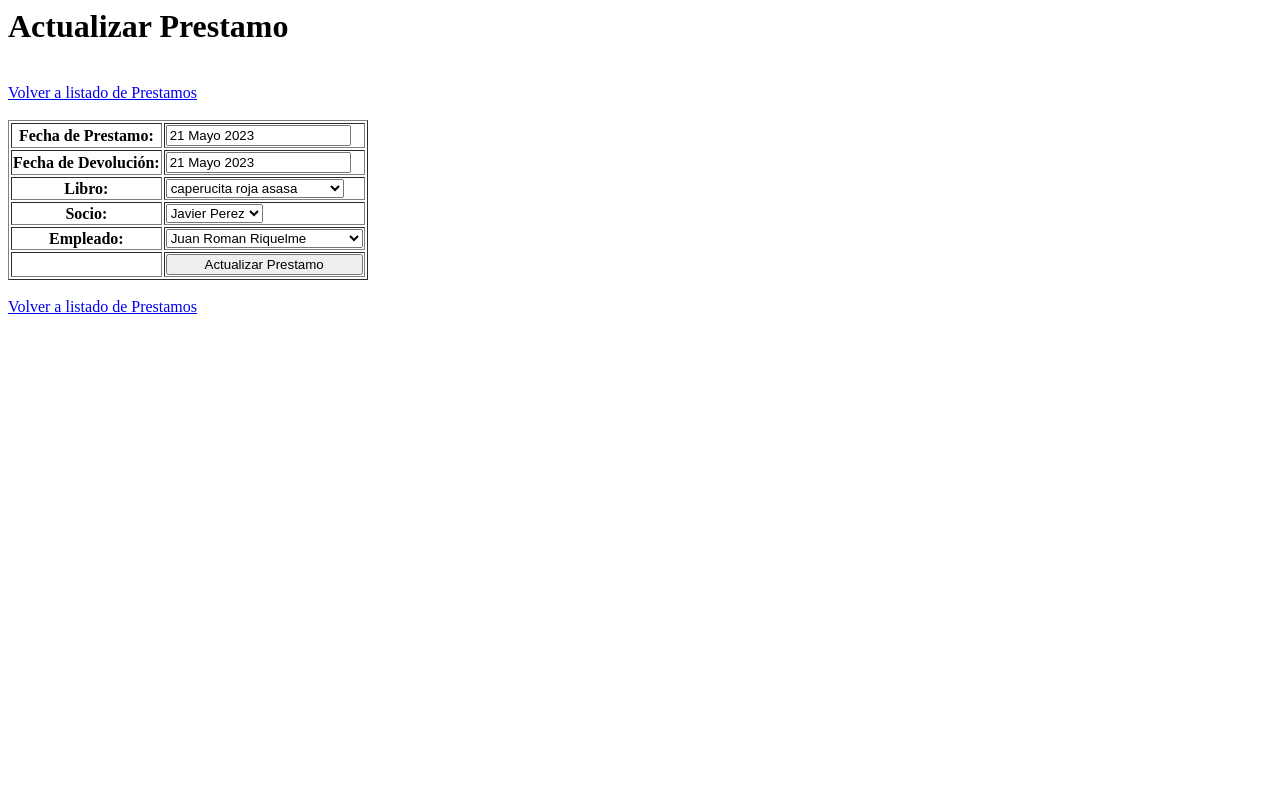
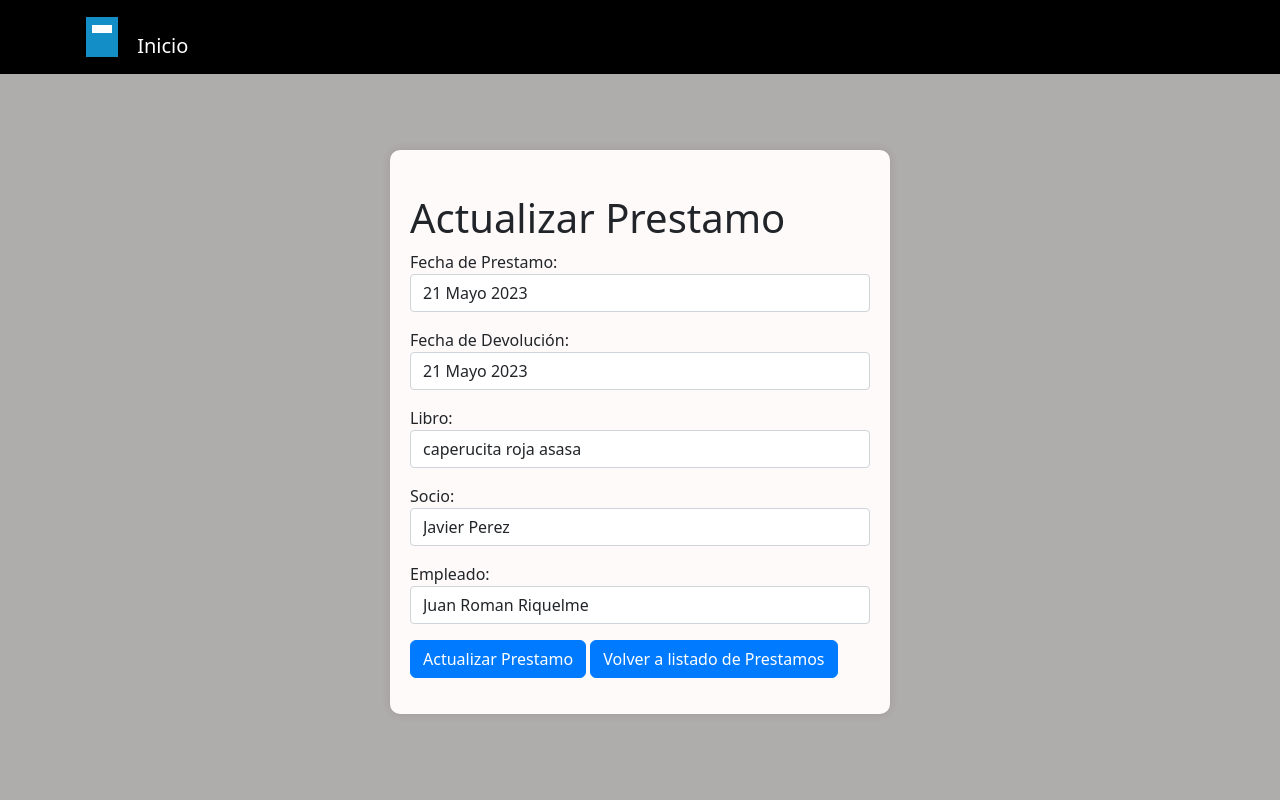
Before and after one commit to TinchoARS/BibliotecaWebApp, a Django app: page /biblioteca/prestamos/actualizar/1 in a window 1280 px wide. Run offline with Django 4.2, Linux system fonts and the light colour scheme; data comes from the database, SQL or seed files in the repository; some libraries are stand-ins or nearby versions.

Commit message:
css de actualizar prestamos

```diff
--- a/biblioteca/templates/biblioteca/actualizar_prestamo.html
+++ b/biblioteca/templates/biblioteca/actualizar_prestamo.html
@@ -1,95 +1,102 @@
+{% load static %}
 <html>
 <head>
+    <meta charset="UTF-8">
+    <meta http-equiv="X-UA-Compatible" content="IE=edge">
+    <meta name="viewport" content="width=device-width, initial-scale=1.0">
     <title>Actualizar Prestamo</title>
+    <link rel="stylesheet" href="{% static 'css/bootstrap.min.css' %}">
+    <link rel="stylesheet" href="{% static 'css/propios.css' %}">
+    <style>
+        body {
+            padding-top: 70px;
+        }
+        .container-small {
+            max-width: 500px;
+        }
+    </style>
 </head>
 <body>
-        <h1>Actualizar Prestamo</h1>
-        <br>
-        <a href="{% url 'listado_prestamos' %}">
-            Volver a listado de Prestamos
+    <nav class="navbar navbar-expand-lg navbar-dark bg-black fixed-top">
+        <div class="container">
+            <a class="navbar-brand" href="{% url 'pagina_principal' %}">
+                <span class="logo-icon"></span>
+                Inicio
             </a>
-        <br><br>
+        </div>
+    </nav>
+    <div class="container-small mx-auto mt-4">
+        <div class="content-container">
+            <h1 class="mt-4">Actualizar Prestamo</h1>
             <form method="post">
                 {% csrf_token %}
 
-            <table border="1">
-                <tr>
-                    <th>Fecha de Prestamo:</th>
-                    <td><input type="text" name="fecha_prestamo" value="{{prestamo.fecha_prestamo}}" readonly></td>
-                </tr>
-                <tr>
-                    <th>Fecha de Devolución:</th>
-                    <td><input type="text" name="fecha_devolucion" value="{{prestamo.fecha_devolucion}}" readonly></td>
-                </tr>
-                <tr>
-                    <th>Libro:</th>
-                    <td>
-                        <select name="libro">
+                <div class="form-group">
+                    <label for="fecha_prestamo">Fecha de Prestamo:</label>
+                    <input type="text" id="fecha_prestamo" name="fecha_prestamo" value="{{ prestamo.fecha_prestamo }}" class="form-control" readonly>
+                </div>
+                <div class="form-group">
+                    <label for="fecha_devolucion">Fecha de Devolución:</label>
+                    <input type="text" id="fecha_devolucion" name="fecha_devolucion" value="{{ prestamo.fecha_devolucion }}" class="form-control" readonly>
+                </div>
+                <div class="form-group">
+                    <label for="libro">Libro:</label>
+                    <select name="libro" class="form-control">
                         {% for libro in listado_libros %}
                             {% if libro.activo == True %}
                                 {% if libro.id  == prestamo.libro.id %}
-                                    <option value="{{libro.id}}" selected>
+                                    <option value="{{ libro.id }}" selected>
                                         {{ libro.titulo }}
                                     </option>
                                 {% else %}
-                                    <option value="{{libro.id}}" >
+                                    <option value="{{ libro.id }}">
                                         {{ libro.titulo }}
                                     </option>
                                 {% endif %}
                             {% endif %}
                         {% endfor %}
                     </select>
-                    </td>
-                </tr>
-                <tr>
-                    <th>Socio:</th>
-                    <td>
-                        <select name="socio">
+                </div>
+                <div class="form-group">
+                    <label for="socio">Socio:</label>
+                    <select name="socio" class="form-control">
                         {% for socio in listado_socios %}
                             {% if socio.activo == True %}
                                 {% if socio.id  == prestamo.socio.id %}
-                                <option value="{{socio.id}}" selected>
+                                    <option value="{{ socio.id }}" selected>
                                         {{ socio.nombre }} {{ socio.apellido }}
                                     </option>
                                 {% else %}
-                                <<option value="{{socio.id}}">
+                                    <option value="{{ socio.id }}">
                                         {{ socio.nombre }} {{ socio.apellido }}
                                     </option>
                                 {% endif %}
                             {% endif %}
                         {% endfor %}
                     </select>
-                    </td>
-                </tr>
-                <tr>
-                    <th>Empleado:</th>
-                    <td>
-                        <select name="empleado">
+                </div>
+                <div class="form-group">
+                    <label for="empleado">Empleado:</label>
+                    <select name="empleado" class="form-control">
                         {% for empleado in listado_empleados %}
                             {% if empleado.activo == True %}
                                 {% if empleado.id  == prestamo.empleado.id %}
-                                <option value="{{empleado.id}}" selected>
+                                    <option value="{{ empleado.id }}" selected>
                                         {{ empleado.nombre }} {{ empleado.apellido }}
                                     </option>
                                 {% else %}
-                                <option value="{{empleado.id}}" >
+                                    <option value="{{ empleado.id }}">
                                         {{ empleado.nombre }} {{ empleado.apellido }}
                                     </option>
                                 {% endif %}
                             {% endif %}
                         {% endfor %}
                     </select>
-                    </td>
-                </tr>
-                <tr>
-                    <td></td>
-                    <td><input style=" width: 100%;" type="submit" value="Actualizar Prestamo" ></td>
-                </tr>
-            </table>
-            <br>
-            <a href="{% url 'listado_prestamos' %}">
-                Volver a listado de Prestamos
-            </a>
+                </div>
+                <button type="submit" class="btn btn-primary">Actualizar Prestamo</button>
+                <a href="{% url 'listado_prestamos' %}" class="btn btn-primary">Volver a listado de Prestamos</a>
             </form>
+        </div>
+    </div>
 </body>
 </html>
```
Lines whose indentation alone changed are shown as unchanged.
